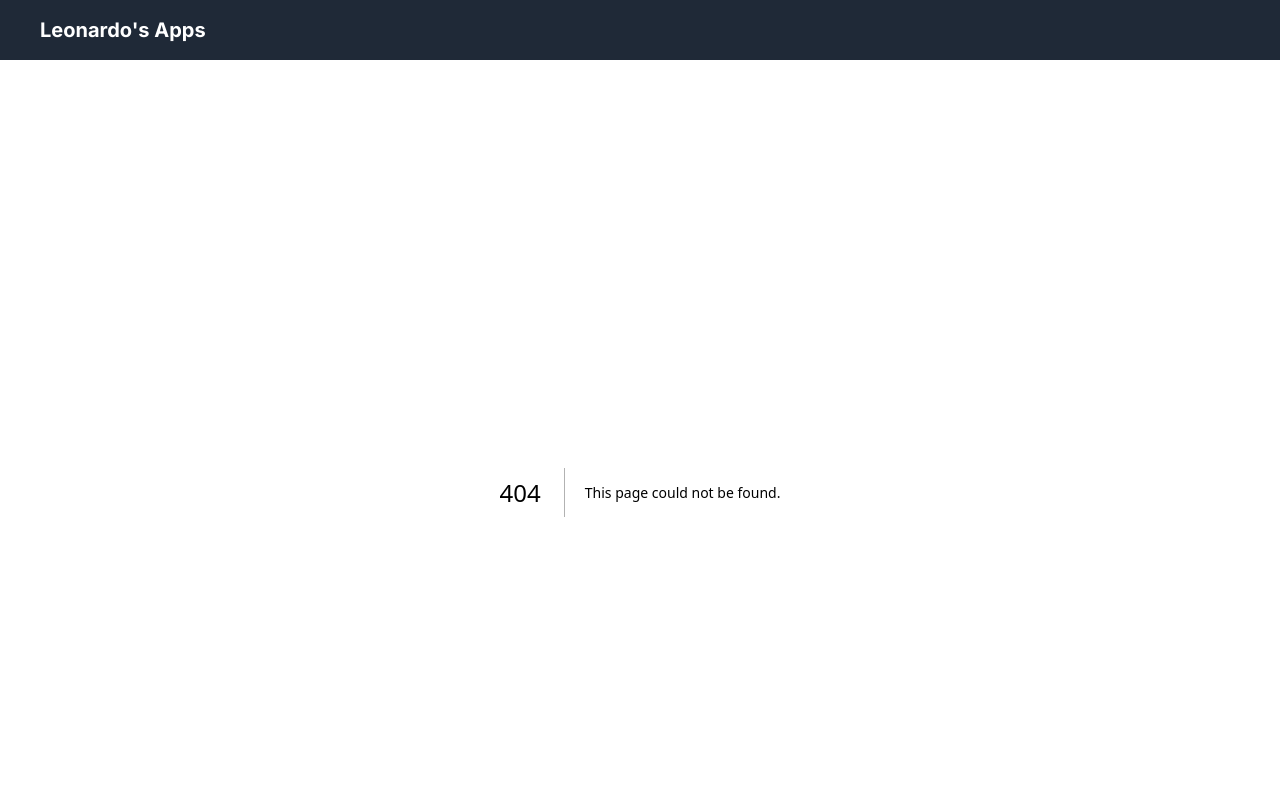
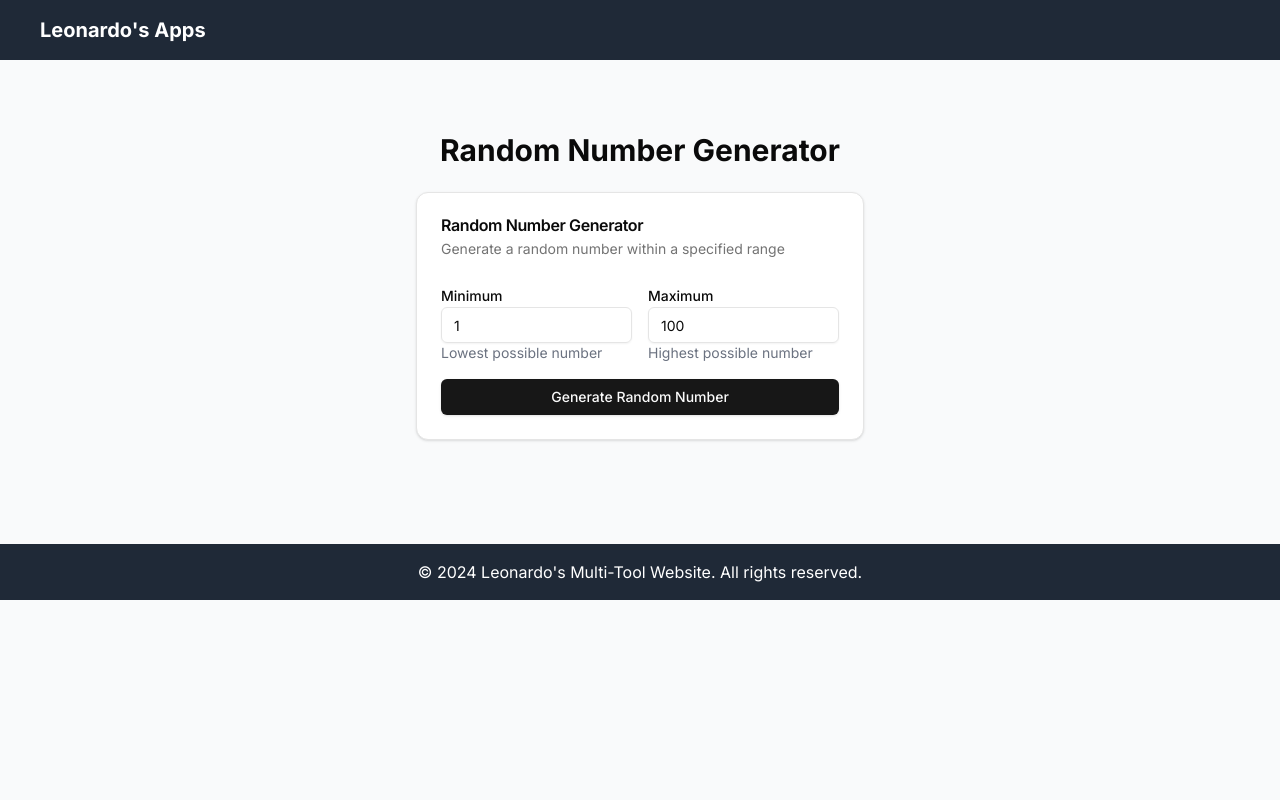
Before and after one commit to Tuanyk/leoapps, a Next.js app: page /tools/random-number-generator in a window 1280 px wide. Before the commit this address had no page. Shown: the top 800 px of the page. Built offline with nearby package versions, Linux system fonts and the light colour scheme.

Commit message:
1732937701

```diff
--- a/app/page.tsx
+++ b/app/page.tsx
@@ -15,6 +15,7 @@ export default function Home() {
         <ToolCard href="/tools/compound-interest" title="Compound Interest Calculator" description="Calculate how your investments can grow with compound interest and regular contributions" />
         <ToolCard href="/tools/gpa-calculator" title="GPA Calculator" description="Calculate GPA" />
         <ToolCard href="/tools/gpa-planning-calculator" title="GPA Planning Calculator" description="Planning the desired GPA" />
+        <ToolCard href="/tools/random-number-generator" title="Random Number Generator" description="Random Number Generator" />
       </div>
     </div>
   )
--- /dev/null
+++ b/app/tools/random-number-generator/components/RandomNumberGenerator.tsx
@@ -0,0 +1,69 @@
+'use client'
+
+import { useState } from 'react'
+import { Button } from "@/components/ui/button"
+import { Input } from "@/components/ui/input"
+import { Label } from "@/components/ui/label"
+import { Card, CardContent, CardDescription, CardHeader, CardTitle } from "@/components/ui/card"
+
+export default function RandomNumberGenerator() {
+  const [min, setMin] = useState<number>(1)
+  const [max, setMax] = useState<number>(100)
+  const [result, setResult] = useState<number | null>(null)
+  const [error, setError] = useState<string | null>(null)
+
+  const generateRandomNumber = () => {
+    setError(null)
+    if (min > max) {
+      setError("Minimum value cannot be greater than maximum value")
+      return
+    }
+    const randomNumber = Math.floor(Math.random() * (max - min + 1)) + min
+    setResult(randomNumber)
+  }
+
+  return (
+    <Card className="w-full max-w-md mx-auto">
+      <CardHeader>
+        <CardTitle>Random Number Generator</CardTitle>
+        <CardDescription>Generate a random number within a specified range</CardDescription>
+      </CardHeader>
+      <CardContent>
+        <div className="space-y-4">
+          <div className="grid grid-cols-2 gap-4">
+            <div>
+              <Label htmlFor="min">Minimum</Label>
+              <Input
+                id="min"
+                type="number"
+                value={min}
+                onChange={(e) => setMin(Number(e.target.value))}
+                aria-describedby="min-description"
+              />
+              <p id="min-description" className="text-sm text-gray-500">Lowest possible number</p>
+            </div>
+            <div>
+              <Label htmlFor="max">Maximum</Label>
+              <Input
+                id="max"
+                type="number"
+                value={max}
+                onChange={(e) => setMax(Number(e.target.value))}
+                aria-describedby="max-description"
+              />
+              <p id="max-description" className="text-sm text-gray-500">Highest possible number</p>
+            </div>
+          </div>
+          <Button onClick={generateRandomNumber} className="w-full">Generate Random Number</Button>
+          {error && <p className="text-red-500" role="alert">{error}</p>}
+          {result !== null && (
+            <div className="mt-4 text-center" aria-live="polite">
+              <h3 className="text-lg font-semibold">Result</h3>
+              <p className="text-4xl font-bold text-blue-600">{result}</p>
+            </div>
+          )}
+        </div>
+      </CardContent>
+    </Card>
+  )
+}
--- /dev/null
+++ b/app/tools/random-number-generator/page.tsx
@@ -0,0 +1,20 @@
+import type { Metadata } from 'next'
+import RandomNumberGenerator from './components/RandomNumberGenerator'
+import { BASE_URL } from '../../utils/config';
+
+export const metadata: Metadata = {
+  title: 'Random Number Generator | Math Tools',
+  description: 'Generate random numbers within a specified range with our easy-to-use tool.',
+  alternates: {
+    canonical: `${BASE_URL}/tools/random-number-generator`,
+  },
+}
+
+export default function RandomNumberGeneratorPage() {
+  return (
+    <div className="container mx-auto py-10">
+      <h1 className="text-3xl font-bold mb-6 text-center">Random Number Generator</h1>
+      <RandomNumberGenerator />
+    </div>
+  )
+}
```
Also changed, not shown: public/robots.txt (added).
